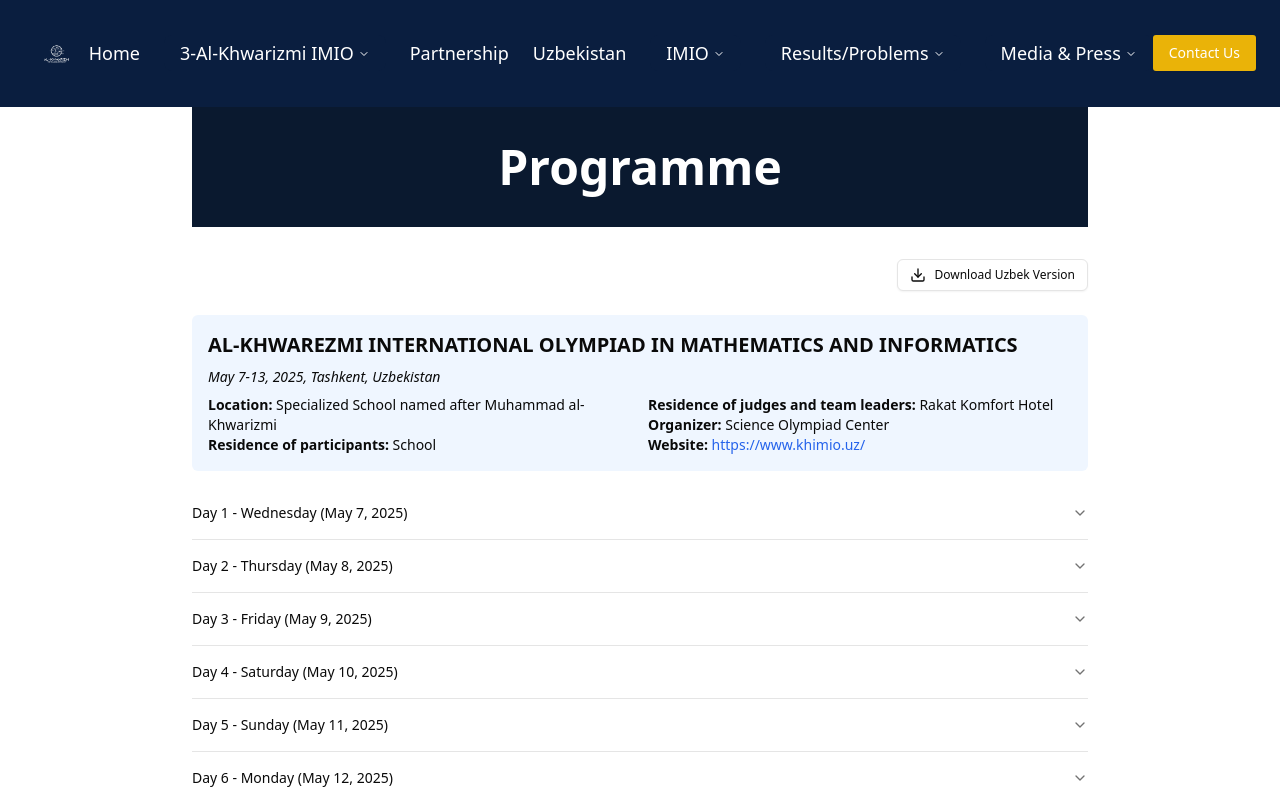
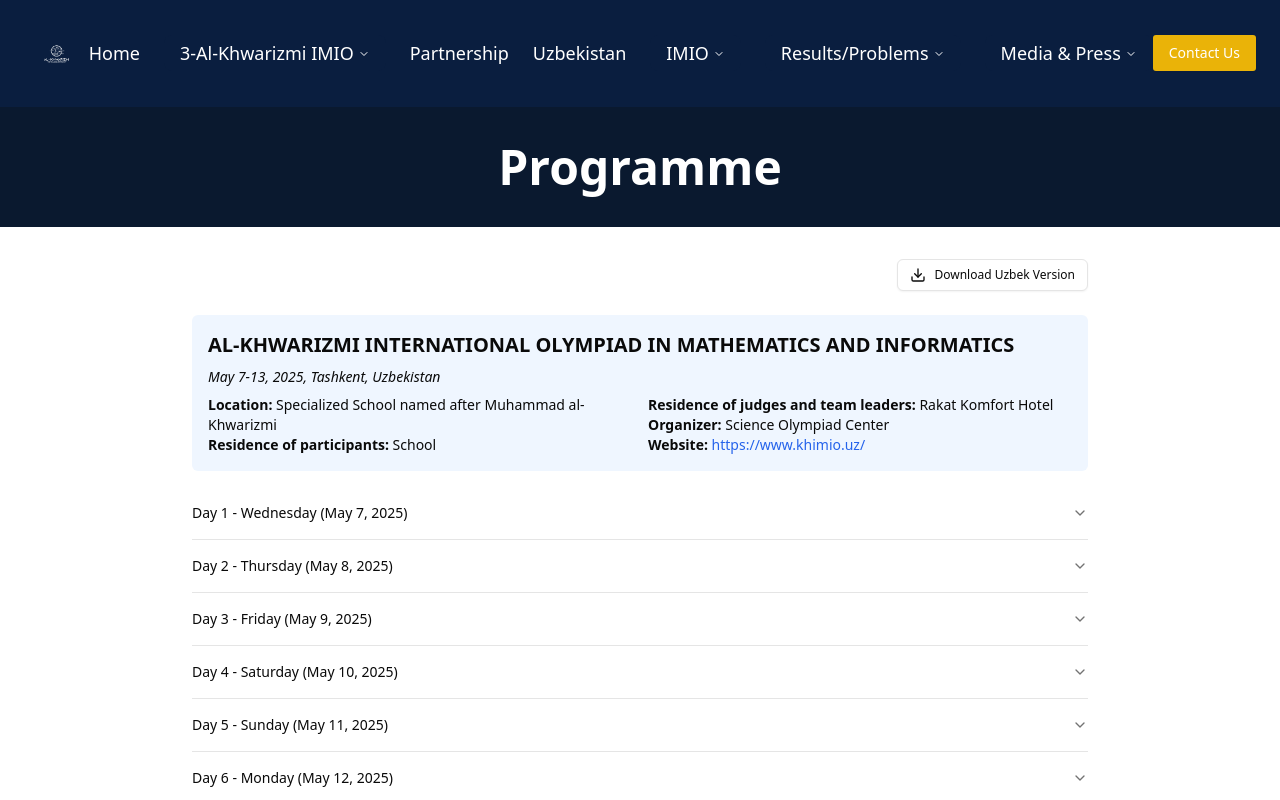
Before and after one commit to OkiljonDadakhanov/alxorazmiy, a Next.js app: page /programme in a window 1280 px wide. Shown: the top 800 px of the page. Built offline with nearby package versions, Linux system fonts and the light colour scheme.

Commit message:
changed the info and structure of programme & added uzbek pdf of program

```diff
--- a/app/programme/page.tsx
+++ b/app/programme/page.tsx
@@ -15,12 +15,12 @@
 export default function Programme() {
   const handleDownloadUzbek = () => {
     // URL to your Uzbek version document
-    const uzbekDocumentUrl = "/documents/Dastur-Al-Xorazmiy-uzb.pdf";
+    const uzbekDocumentUrl = "/dastur.pdf";
 
     // Create a link element
     const link = document.createElement("a");
     link.href = uzbekDocumentUrl;
-    link.download = "Al-Khwarezmi-Olympiad-Program-Uzbek.pdf";
+    link.download = "dastur.pdf";
 
     // Append to the body, click and remove
     document.body.appendChild(link);
@@ -30,8 +30,9 @@
 
   return (
     <section>
+      <PageHeader title="Programme" />
       <div className="w-[70%] mx-auto mb-6">
-        <PageHeader title="Programme" />
+
         <div className="flex justify-end mt-2">
           <Button
             onClick={handleDownloadUzbek}
@@ -47,7 +48,7 @@
 
       <div className="w-[70%] mx-auto mb-4 p-4 bg-blue-50 rounded-md">
         <h2 className="text-xl font-semibold mb-2">
-          AL-KHWAREZMI INTERNATIONAL OLYMPIAD IN MATHEMATICS AND INFORMATICS
+        AL-KHWARIZMI INTERNATIONAL OLYMPIAD IN MATHEMATICS AND INFORMATICS
         </h2>
         <p className="text-sm italic mb-2">
           May 7-13, 2025, Tashkent, Uzbekistan
```
Also changed, not shown: 1 other file (tests, documents, lock files or other folders).
